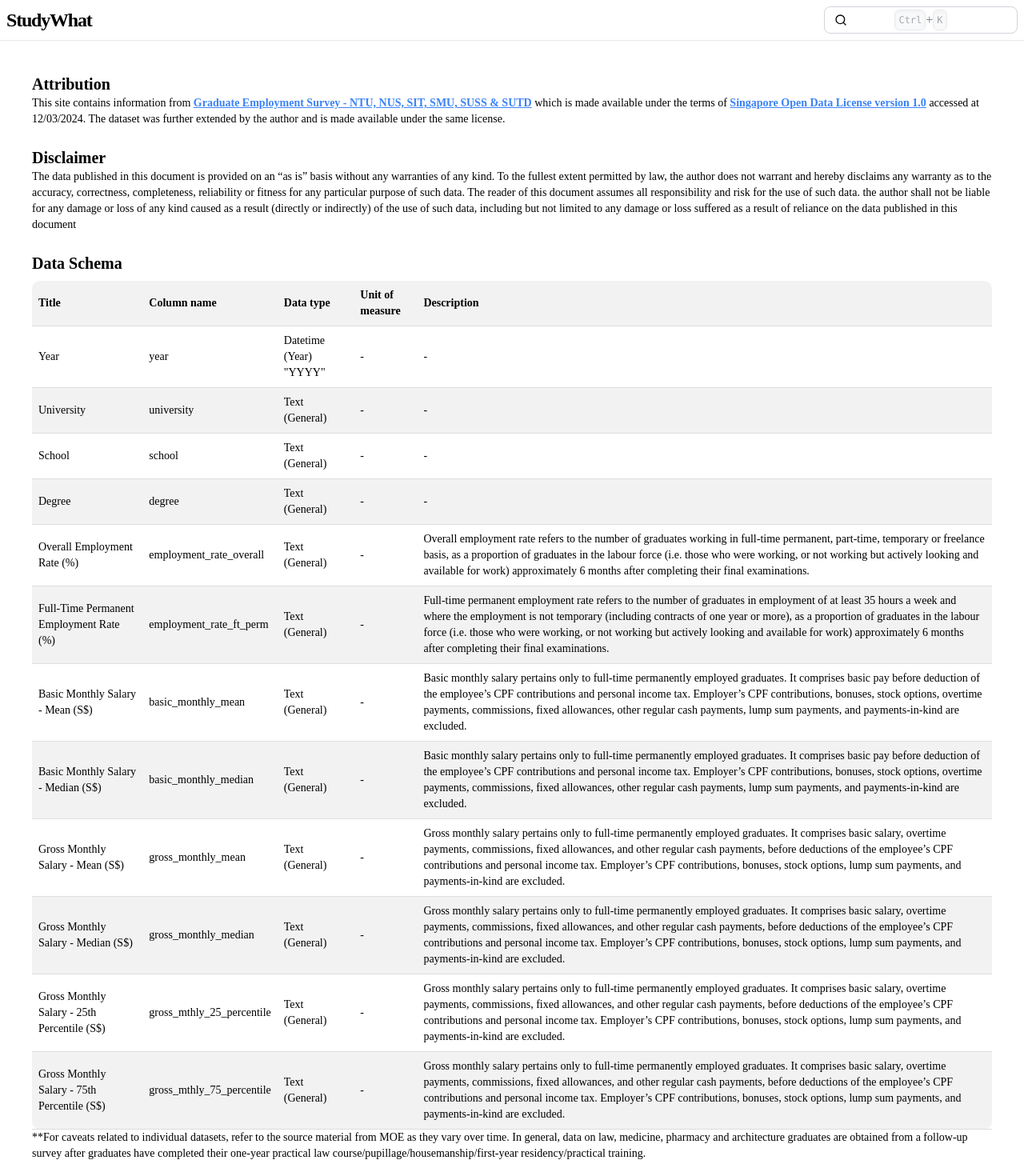
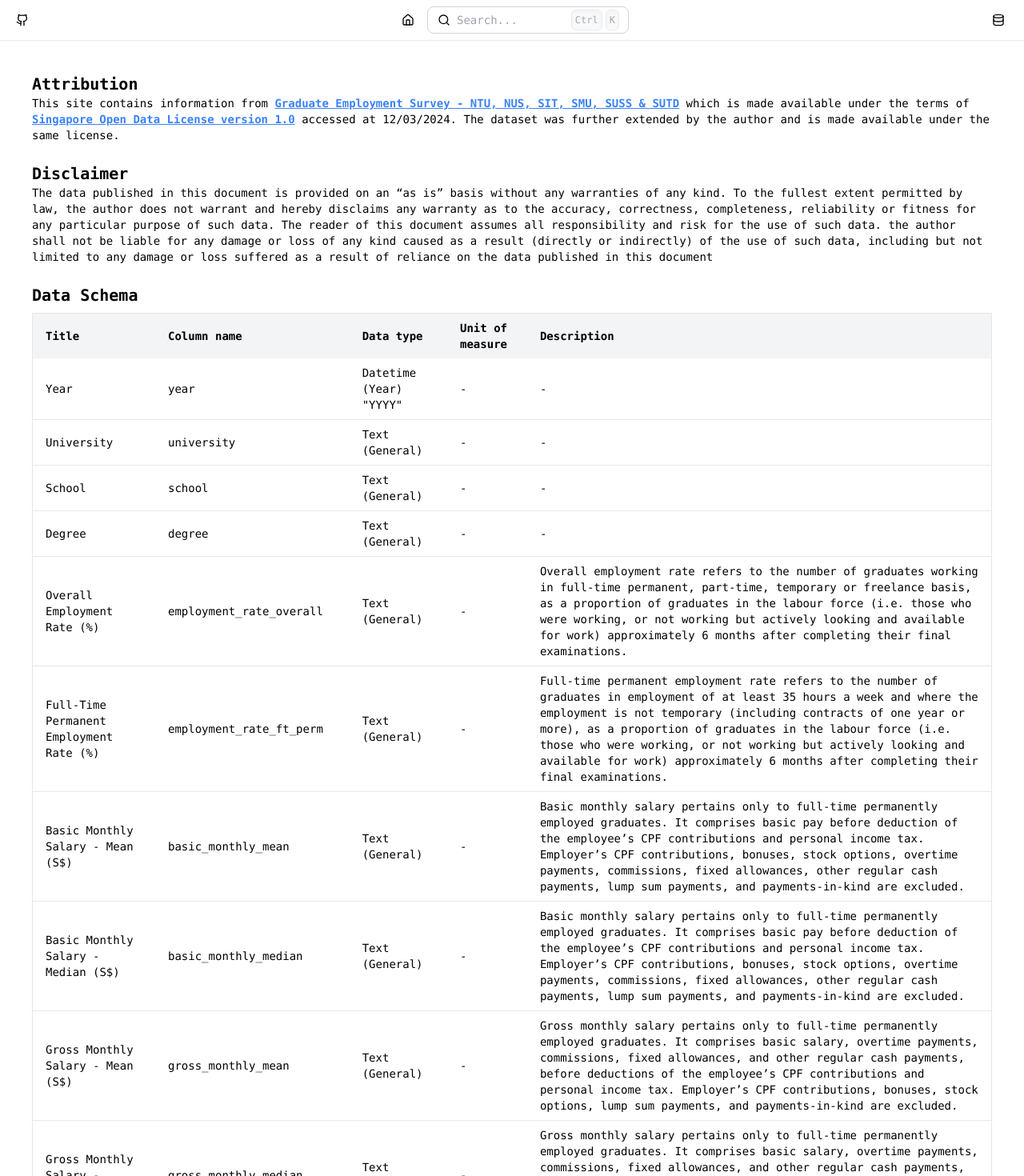
Before and after one commit to hewliyang/studywhat, a SvelteKit app: page /disclaimers in a window 1280 px wide. Shown: the top 1470 px of the page at 80% size. Built offline with nearby package versions, Linux system fonts and the light colour scheme.

Commit message:
chore: next

```diff
--- a/src/app.pcss
+++ b/src/app.css
@@ -33,3 +33,7 @@ kbd {
 		0.7
 	); /* Slightly darker gray on hover */
 }
+
+:root {
+	--vis-font-family: monospace;
+}
--- a/src/lib/components/Search.svelte
+++ b/src/lib/components/Search.svelte
@@ -47,7 +47,7 @@
 
 <form action="/search" method="GET" class="relative">
 	<div
-		class="flex items-center border border-gray-300 p-1 rounded-lg focus:outline-none focus:ring-2 focus:ring-blue-600 placeholder-transparent"
+		class="flex items-center border border-gray-300 p-1 rounded-lg focus-within:outline-none focus-within:ring-2 focus-within:ring-blue-600 placeholder-transparent"
 	>
 		<div class="px-2">
 			<Search class="h-4 w-4" />
@@ -58,32 +58,39 @@
 			on:click={show}
 			on:input={show}
 			value={query}
+			placeholder="Search..."
+			class="w-full placeholder:text-sm focus:outline-none"
 		/>
 		{#if browser && !query && !visible}
-			{#if navigator.userAgent.includes("Macintosh")}
-				<span
-					class="absolute inset-y-0 left-0 right-0 flex items-center justify-center text-gray-500 pointer-events-none"
-					><kbd>Cmd</kbd> + <kbd>K</kbd></span
-				>
-			{:else}
-				<span
-					class="absolute inset-y-0 left-0 right-0 flex items-center justify-center text-gray-500 pointer-events-none"
-					><kbd>Ctrl</kbd> + <kbd>K</kbd></span
-				>
-			{/if}
+			<span
+				class="hidden md:flex absolute right-3 items-center gap-1 text-gray-500 pointer-events-none"
+			>
+				{#if navigator.userAgent.includes("Macintosh")}
+					<kbd>⌘</kbd><kbd>K</kbd>
+				{:else}
+					<kbd>Ctrl</kbd><kbd>K</kbd>
+				{/if}
+			</span>
 		{/if}
 	</div>
 </form>
 
 {#if visible}
-	<div class="modal-background" role="presentation" on:click={hide}>
-		<div class="search">
+	<div
+		class="fixed inset-0 bg-white bg-opacity-90 z-50 p-2 overflow-hidden box-border"
+		role="presentation"
+		on:click={hide}
+	>
+		<div
+			class="bg-white w-full max-w-[600px] max-h-[90vh] overflow-auto mx-auto mt-5 border border-gray-300 rounded-lg shadow-lg"
+		>
 			<form action="/search" method="get">
 				<input
-					placeholder="search"
+					placeholder="Search..."
 					type="search"
 					name="q"
 					value={query}
+					class="w-full p-2 text-xl sticky top-0 border-b border-gray-300 focus:outline-none"
 					on:input={async (e) => {
 						query = e.currentTarget.value.toLowerCase();
 
@@ -99,52 +106,10 @@
 					use:focus
 				/>
 
-				<div style="padding: 1rem">
+				<div class="p-4">
 					<SearchResults degrees={results} />
 				</div>
 			</form>
 		</div>
 	</div>
 {/if}
-
-<style>
-	input {
-		font: inherit;
-		width: 100%;
-	}
-
-	.modal-background {
-		position: fixed;
-		top: 0;
-		left: 0;
-		width: 100vw;
-		height: 100vh;
-		padding: 0.5rem;
-		background: hsla(0, 100%, 100%, 0.9);
-		z-index: 100;
-		overflow: hidden;
-		box-sizing: border-box;
-	}
-
-	.search {
-		background: white;
-		width: 100%;
-		max-width: 600px;
-		max-height: 90vh;
-		overflow: auto;
-		margin: 20px auto;
-		border: solid 1px #ccc;
-		border-radius: 10px;
-		box-shadow: 0 0 10px #ccc;
-	}
-
-	.search input {
-		padding: 0.5rem 1rem;
-		font-size: 1.5em;
-		position: sticky;
-		top: 0;
-		border: none;
-		border-bottom: solid 1px #ccc;
-		outline: none;
-	}
-</style>
--- a/src/lib/components/Sparkline.svelte
+++ b/src/lib/components/Sparkline.svelte
@@ -2,7 +2,6 @@
 	import { CurveType } from "@unovis/ts";
 	import { long2short } from "$lib/constants";
 	import { VisXYContainer, VisArea, VisLine } from "@unovis/svelte";
-
 	import type { WinnersRecord, YearlyRecord } from "$lib/types";
 
 	export let record: WinnersRecord;
--- a/src/routes/+layout.svelte
+++ b/src/routes/+layout.svelte
@@ -1,9 +1,12 @@
 <script lang="ts">
-	import "../app.pcss";
+	import "../app.css";
 	import "@fontsource-variable/inter";
 	import Analytics from "$lib/components/Umami.svelte";
 	import Search from "$lib/components/Search.svelte";
-	import { Github } from "lucide-svelte";
+	import { Database, Github, Home } from "lucide-svelte";
+	import { page } from "$app/stores";
+
+	$: isHome = $page.route.id === "/";
 </script>
 
 <Analytics />
@@ -15,24 +18,29 @@
 	/>
 </svelte:head>
 
+<section class="font-mono">
 	<header
-	class="my-0 mx-auto p-[0.5rem] flex flex-row items-center gap-[0.5rem] justify-between border-b"
+		class="mx-auto p-[0.5rem] flex flex-row items-center gap-[0.5rem] justify-between border-b"
 	>
-	<h1>
-		<a href="/" class="text-2xl font-semibold tracking-tighter">StudyWhat</a>
-	</h1>
+		<a href="https://github.com/hewliyang/studywhat" class="mr-auto ml-3">
+			<Github class="h-4 w-4" />
+		</a>
+		<div class="flex items-center gap-4">
+			{#if !isHome}
+				<a href="/" class="mr-auto ml-3">
+					<Home class="h-4 w-4" />
+				</a>
+			{/if}
 			<Search />
+		</div>
+		<div class="flex gap-4 ml-auto justify-end mr-4">
+			<a href="/disclaimers">
+				<Database class="h-4 w-4" />
+			</a>
+		</div>
 	</header>
 
 	<main class="my-0 mx-auto p-[0.5rem] min-h-screen flex flex-col space-y-4">
 		<slot />
 	</main>
-
-<footer class="my-0 mx-auto p-[0.5rem] border-t text-sm">
-	<div class="flex justify-between items-center">
-		<a href="https://github.com/hewliyang/studywhat" class="underline"
-			><Github class="h-4 w-4" /></a
-		>
-		<a href="/disclaimers" class="underline">Disclaimers & Dataset</a>
-	</div>
-</footer>
+</section>
--- a/src/routes/+page.svelte
+++ b/src/routes/+page.svelte
@@ -174,8 +174,8 @@
 		</div>
 	</div>
 	<Datatable {handler} search={false} rowsPerPage={false}>
-		<table>
-			<thead>
+		<table class="text-sm border-separate">
+			<thead class="bg-white">
 				<tr>
 					<Th {handler} orderBy={(row) => long2short[row.university]}
 						>University</Th
@@ -193,41 +193,30 @@
 			</thead>
 			<tbody>
 				{#each $rows as row}
-					<tr>
-						<td>{long2short[row.university]}</td>
-						<td
+					<tr class="transition-all duration-200 hover:bg-gray-100">
+						<td class="border border-gray-100 px-5 py-1"
+							>{long2short[row.university]}</td
+						>
+						<td class="border border-gray-100 px-5 py-1"
 							><a href="/degree/{row.slug}" class="underline text-blue-600">
 								{row.degree}
 							</a>
 						</td>
-						<td>${row.gross_monthly_median.toLocaleString()}</td>
-						<td>${row.gross_mthly_25_percentile.toLocaleString()}</td>
-						<td>${row.gross_mthly_75_percentile.toLocaleString()}</td>
-						<td>{row.employment_rate_overall}%</td>
+						<td class="border border-gray-100 px-5 py-1"
+							>${row.gross_monthly_median.toLocaleString()}</td
+						>
+						<td class="border border-gray-100 px-5 py-1"
+							>${row.gross_mthly_25_percentile.toLocaleString()}</td
+						>
+						<td class="border border-gray-100 px-5 py-1"
+							>${row.gross_mthly_75_percentile.toLocaleString()}</td
+						>
+						<td class="border border-gray-100 px-5 py-1"
+							>{row.employment_rate_overall}%</td
+						>
 					</tr>
 				{/each}
 			</tbody>
 		</table>
 	</Datatable>
 </section>
-
-<style>
-	table {
-		font-size: small;
-		border-collapse: separate;
-	}
-
-	thead {
-		background: #fff;
-	}
-	tbody td {
-		border: 1px solid #f5f5f5;
-		padding: 4px 20px;
-	}
-	tbody tr {
-		transition: all, 0.2s;
-	}
-	tbody tr:hover {
-		background: #f5f5f5;
-	}
-</style>
--- a/src/routes/degree/[slug]/+page.svelte
+++ b/src/routes/degree/[slug]/+page.svelte
@@ -174,8 +174,8 @@
 			pagination={false}
 			rowCount={false}
 		>
-			<table>
-				<thead>
+			<table class="text-sm">
+				<thead class="bg-white">
 					<tr>
 						<Th {handler} orderBy="year">Year</Th>
 						<Th {handler} orderBy="gross_monthly_median">Median</Th>
@@ -188,14 +188,26 @@
 				</thead>
 				<tbody>
 					{#each $rows as row}
-						<tr>
-							<td>{row.year}</td>
-							<td>{row.gross_monthly_median.toLocaleString()}</td>
-							<td>{row.gross_mthly_25_percentile.toLocaleString()}</td>
-							<td>{row.gross_mthly_75_percentile.toLocaleString()}</td>
-							<td>{row.gross_monthly_mean.toLocaleString()}</td>
-							<td>{row.employment_rate_overall}%</td>
-							<td>{row.employment_rate_ft_perm}%</td>
+						<tr class="transition-all duration-200 hover:bg-gray-100">
+							<td class="border border-gray-100 px-5 py-1">{row.year}</td>
+							<td class="border border-gray-100 px-5 py-1"
+								>{row.gross_monthly_median.toLocaleString()}</td
+							>
+							<td class="border border-gray-100 px-5 py-1"
+								>{row.gross_mthly_25_percentile.toLocaleString()}</td
+							>
+							<td class="border border-gray-100 px-5 py-1"
+								>{row.gross_mthly_75_percentile.toLocaleString()}</td
+							>
+							<td class="border border-gray-100 px-5 py-1"
+								>{row.gross_monthly_mean.toLocaleString()}</td
+							>
+							<td class="border border-gray-100 px-5 py-1"
+								>{row.employment_rate_overall}%</td
+							>
+							<td class="border border-gray-100 px-5 py-1"
+								>{row.employment_rate_ft_perm}%</td
+							>
 						</tr>
 					{/each}
 				</tbody>
@@ -203,23 +215,3 @@
 		</Datatable>
 	</div>
 </div>
-
-<style>
-	table {
-		font-size: small;
-	}
-
-	thead {
-		background: #fff;
-	}
-	tbody td {
-		border: 1px solid #f5f5f5;
-		padding: 4px 20px;
-	}
-	tbody tr {
-		transition: all, 0.2s;
-	}
-	tbody tr:hover {
-		background: #f5f5f5;
-	}
-</style>
--- a/src/routes/disclaimers/+page.svelte
+++ b/src/routes/disclaimers/+page.svelte
@@ -51,42 +51,66 @@
 
 	<div>
 		<h1 class="text-xl font-semibold mb-2">Data Schema</h1>
-		<table>
-			<thead
-				><tr
-					><th>Title</th><th>Column name</th><th>Data type</th><th
-						>Unit of measure</th
-					><th>Description</th></tr
-				></thead
-			><tbody
-				><tr
-					><td>Year</td><td>year</td><td>Datetime (Year) "YYYY"</td><td>-</td
-					><td>-</td></tr
-				><tr
-					><td>University</td><td>university</td><td>Text (General)</td><td
-						>-</td
-					><td>-</td></tr
-				><tr
-					><td>School</td><td>school</td><td>Text (General)</td><td>-</td><td
-						>-</td
-					></tr
-				><tr
-					><td>Degree</td><td>degree</td><td>Text (General)</td><td>-</td><td
-						>-</td
-					></tr
-				><tr
-					><td>Overall Employment Rate (%)</td><td>employment_rate_overall</td
-					><td>Text (General)</td><td>-</td><td
+		<table
+			class="w-full border-collapse overflow-x-scroll border rounded-[10px]"
+		>
+			<thead class="bg-gray-100">
+				<tr class="text-left">
+					<th class="px-4 py-2">Title</th>
+					<th class="px-4 py-2">Column name</th>
+					<th class="px-4 py-2">Data type</th>
+					<th class="px-4 py-2">Unit of measure</th>
+					<th class="px-4 py-2">Description</th>
+				</tr>
+			</thead>
+			<tbody>
+				<tr class="border-b">
+					<td class="px-4 py-2">Year</td>
+					<td class="px-4 py-2">year</td>
+					<td class="px-4 py-2">Datetime (Year) "YYYY"</td>
+					<td class="px-4 py-2">-</td>
+					<td class="px-4 py-2">-</td>
+				</tr>
+				<tr class="border-b">
+					<td class="px-4 py-2">University</td>
+					<td class="px-4 py-2">university</td>
+					<td class="px-4 py-2">Text (General)</td>
+					<td class="px-4 py-2">-</td>
+					<td class="px-4 py-2">-</td>
+				</tr>
+				<tr class="border-b">
+					<td class="px-4 py-2">School</td>
+					<td class="px-4 py-2">school</td>
+					<td class="px-4 py-2">Text (General)</td>
+					<td class="px-4 py-2">-</td>
+					<td class="px-4 py-2">-</td>
+				</tr>
+				<tr class="border-b">
+					<td class="px-4 py-2">Degree</td>
+					<td class="px-4 py-2">degree</td>
+					<td class="px-4 py-2">Text (General)</td>
+					<td class="px-4 py-2">-</td>
+					<td class="px-4 py-2">-</td>
+				</tr>
+				<tr class="border-b">
+					<td class="px-4 py-2">Overall Employment Rate (%)</td>
+					<td class="px-4 py-2">employment_rate_overall</td>
+					<td class="px-4 py-2">Text (General)</td>
+					<td class="px-4 py-2">-</td>
+					<td class="px-4 py-2"
 						>Overall employment rate refers to the number of graduates working
 						in full-time permanent, part-time, temporary or freelance basis, as
 						a proportion of graduates in the labour force (i.e. those who were
 						working, or not working but actively looking and available for work)
 						approximately 6 months after completing their final examinations.</td
-					></tr
-				><tr
-					><td>Full-Time Permanent Employment Rate (%)</td><td
-						>employment_rate_ft_perm</td
-					><td>Text (General)</td><td>-</td><td
+					>
+				</tr>
+				<tr class="border-b">
+					<td class="px-4 py-2">Full-Time Permanent Employment Rate (%)</td>
+					<td class="px-4 py-2">employment_rate_ft_perm</td>
+					<td class="px-4 py-2">Text (General)</td>
+					<td class="px-4 py-2">-</td>
+					<td class="px-4 py-2"
 						>Full-time permanent employment rate refers to the number of
 						graduates in employment of at least 35 hours a week and where the
 						employment is not temporary (including contracts of one year or
@@ -94,75 +118,95 @@
 						who were working, or not working but actively looking and available
 						for work) approximately 6 months after completing their final
 						examinations.</td
-					></tr
-				><tr
-					><td>Basic Monthly Salary - Mean (S$)</td><td>basic_monthly_mean</td
-					><td>Text (General)</td><td>-</td><td
+					>
+				</tr>
+				<tr class="border-b">
+					<td class="px-4 py-2">Basic Monthly Salary - Mean (S$)</td>
+					<td class="px-4 py-2">basic_monthly_mean</td>
+					<td class="px-4 py-2">Text (General)</td>
+					<td class="px-4 py-2">-</td>
+					<td class="px-4 py-2"
 						>Basic monthly salary pertains only to full-time permanently
 						employed graduates. It comprises basic pay before deduction of the
 						employee’s CPF contributions and personal income tax. Employer’s CPF
 						contributions, bonuses, stock options, overtime payments,
 						commissions, fixed allowances, other regular cash payments, lump sum
 						payments, and payments-in-kind are excluded.</td
-					></tr
-				><tr
-					><td>Basic Monthly Salary - Median (S$)</td><td
-						>basic_monthly_median</td
-					><td>Text (General)</td><td>-</td><td
+					>
+				</tr>
+				<tr class="border-b">
+					<td class="px-4 py-2">Basic Monthly Salary - Median (S$)</td>
+					<td class="px-4 py-2">basic_monthly_median</td>
+					<td class="px-4 py-2">Text (General)</td>
+					<td class="px-4 py-2">-</td>
+					<td class="px-4 py-2"
 						>Basic monthly salary pertains only to full-time permanently
 						employed graduates. It comprises basic pay before deduction of the
 						employee’s CPF contributions and personal income tax. Employer’s CPF
 						contributions, bonuses, stock options, overtime payments,
 						commissions, fixed allowances, other regular cash payments, lump sum
 						payments, and payments-in-kind are excluded.</td
-					></tr
-				><tr
-					><td>Gross Monthly Salary - Mean (S$)</td><td>gross_monthly_mean</td
-					><td>Text (General)</td><td>-</td><td
+					>
+				</tr>
+				<tr class="border-b">
+					<td class="px-4 py-2">Gross Monthly Salary - Mean (S$)</td>
+					<td class="px-4 py-2">gross_monthly_mean</td>
+					<td class="px-4 py-2">Text (General)</td>
+					<td class="px-4 py-2">-</td>
+					<td class="px-4 py-2"
 						>Gross monthly salary pertains only to full-time permanently
 						employed graduates. It comprises basic salary, overtime payments,
 						commissions, fixed allowances, and other regular cash payments,
 						before deductions of the employee’s CPF contributions and personal
 						income tax. Employer’s CPF contributions, bonuses, stock options,
 						lump sum payments, and payments-in-kind are excluded.</td
-					></tr
-				><tr
-					><td>Gross Monthly Salary - Median (S$)</td><td
-						>gross_monthly_median</td
-					><td>Text (General)</td><td>-</td><td
+					>
+				</tr>
+				<tr class="border-b">
+					<td class="px-4 py-2">Gross Monthly Salary - Median (S$)</td>
+					<td class="px-4 py-2">gross_monthly_median</td>
+					<td class="px-4 py-2">Text (General)</td>
+					<td class="px-4 py-2">-</td>
+					<td class="px-4 py-2"
 						>Gross monthly salary pertains only to full-time permanently
 						employed graduates. It comprises basic salary, overtime payments,
 						commissions, fixed allowances, and other regular cash payments,
 						before deductions of the employee’s CPF contributions and personal
 						income tax. Employer’s CPF contributions, bonuses, stock options,
 						lump sum payments, and payments-in-kind are excluded.</td
-					></tr
-				><tr
-					><td>Gross Monthly Salary - 25th Percentile (S$)</td><td
-						>gross_mthly_25_percentile</td
-					><td>Text (General)</td><td>-</td><td
+					>
+				</tr>
+				<tr class="border-b">
+					<td class="px-4 py-2">Gross Monthly Salary - 25th Percentile (S$)</td>
+					<td class="px-4 py-2">gross_mthly_25_percentile</td>
+					<td class="px-4 py-2">Text (General)</td>
+					<td class="px-4 py-2">-</td>
+					<td class="px-4 py-2"
 						>Gross monthly salary pertains only to full-time permanently
 						employed graduates. It comprises basic salary, overtime payments,
 						commissions, fixed allowances, and other regular cash payments,
 						before deductions of the employee’s CPF contributions and personal
 						income tax. Employer’s CPF contributions, bonuses, stock options,
 						lump sum payments, and payments-in-kind are excluded.</td
-					></tr
-				><tr
-					><td>Gross Monthly Salary - 75th Percentile (S$)</td><td
-						>gross_mthly_75_percentile</td
-					><td>Text (General)</td><td>-</td><td
+					>
+				</tr>
+				<tr class="border-b">
+					<td class="px-4 py-2">Gross Monthly Salary - 75th Percentile (S$)</td>
+					<td class="px-4 py-2">gross_mthly_75_percentile</td>
+					<td class="px-4 py-2">Text (General)</td>
+					<td class="px-4 py-2">-</td>
+					<td class="px-4 py-2"
 						>Gross monthly salary pertains only to full-time permanently
 						employed graduates. It comprises basic salary, overtime payments,
 						commissions, fixed allowances, and other regular cash payments,
 						before deductions of the employee’s CPF contributions and personal
 						income tax. Employer’s CPF contributions, bonuses, stock options,
 						lump sum payments, and payments-in-kind are excluded.</td
-					></tr
-				></tbody
-			>
+					>
+				</tr>
+			</tbody>
 		</table>
-		<p>
+		<p class="text-pretty text-gray-500 italic mt-3">
 			**For caveats related to individual datasets, refer to the source material
 			from MOE as they vary over time. In general, data on law, medicine,
 			pharmacy and architecture graduates are obtained from a follow-up survey
@@ -216,58 +260,3 @@
 		</p>
 	</div>
 </section>
-
-<style>
-	table {
-		width: 100%;
-		border-collapse: collapse;
-		border-radius: 10px;
-		overflow-x: scroll;
-	}
-
-	@media (max-width: 767px) {
-		table {
-			max-width: 100%;
-			margin: 0;
-			display: block;
-			overflow-x: auto;
-			white-space: nowrap;
-		}
-	}
-
-	th,
-	td {
-		padding: 8px;
-		text-align: left;
-		border-bottom: 1px solid #ddd;
-	}
-
-	th {
-		background-color: #f2f2f2;
-		font-weight: bold;
-	}
-
-	tr:nth-child(even) {
-		background-color: #f2f2f2;
-	}
-
-	tr:hover {
-		background-color: #e6e6e6;
-	}
-
-	th:first-child {
-		border-top-left-radius: 10px;
-	}
-
-	th:last-child {
-		border-top-right-radius: 10px;
-	}
-
-	tr:last-child td:first-child {
-		border-bottom-left-radius: 10px;
-	}
-
-	tr:last-child td:last-child {
-		border-bottom-right-radius: 10px;
-	}
-</style>
```
Also changed, not shown: package.json (+12 -12 lines), 1 other file (tests, documents, lock files or other folders). Lines whose indentation alone changed are shown as unchanged.
